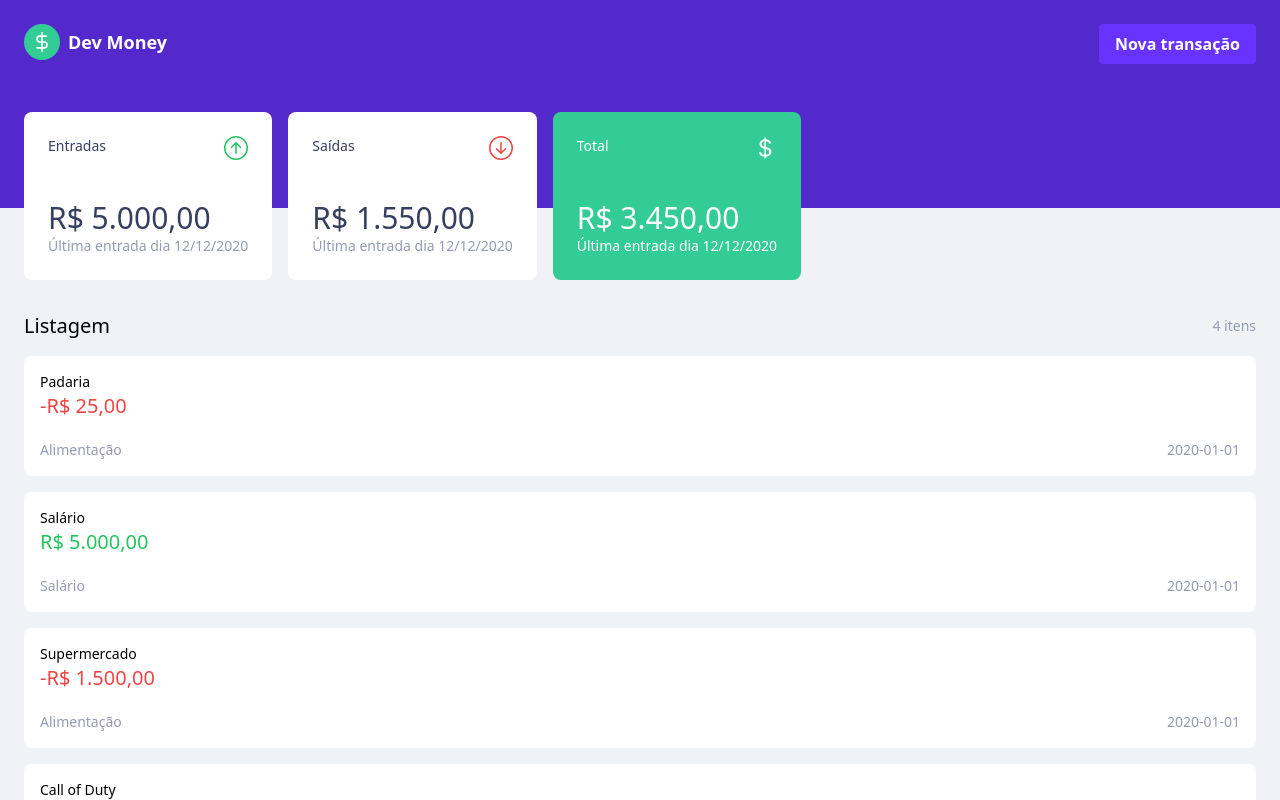
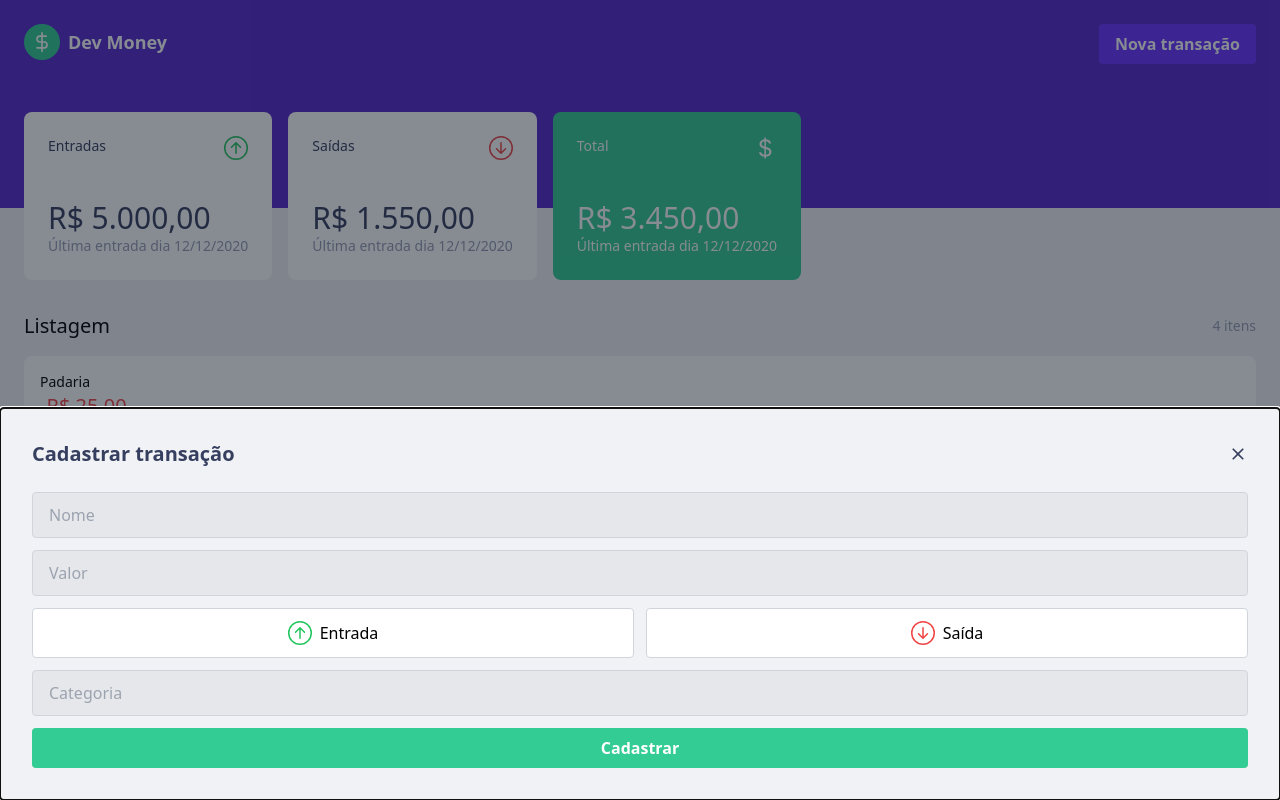
Before and after one commit to matheusteixeira7/react-money, a Next.js app: page / in a window 1280 px wide. Shown: the top 800 px of the page. Built offline with nearby package versions, Linux system fonts and the light colour scheme.

Commit message:
feat: add modal interface

```diff
--- a/package.json
+++ b/package.json
@@ -9,11 +9,15 @@
     "lint": "next lint"
   },
   "dependencies": {
+    "@headlessui/react": "^1.6.4",
+    "@heroicons/react": "^1.0.6",
+    "@types/react-modal": "^3.13.1",
     "axios": "^0.27.2",
     "next": "12.1.6",
     "react": "18.2.0",
     "react-dom": "18.2.0",
-    "react-icons": "^4.4.0"
+    "react-icons": "^4.4.0",
+    "react-modal": "^3.15.1"
   },
   "devDependencies": {
     "@types/node": "18.0.0",
--- /dev/null
+++ b/src/components/dashboard/AddTransactionModal.tsx
@@ -0,0 +1,84 @@
+import { useEffect, useState } from "react";
+import { BsArrowDownCircle, BsArrowUpCircle } from "react-icons/bs";
+import { IoMdClose } from "react-icons/io";
+
+interface IProps {
+  isOpen: boolean;
+  handleModal: () => void;
+}
+
+export const AddTransactionModal = ({ isOpen, handleModal }: IProps) => {
+  const [type, setType] = useState("");
+  const handleNewTransaction = (e: any) => {
+    console.log("new transaction");
+    handleModal();
+    e.preventDefault();
+  };
+  const handleCloseModal = () => {
+    handleModal();
+  };
+
+  useEffect(() => {
+    console.log(type);
+  });
+
+  return (
+    <div className="">
+      <div className="flex justify-between items-center">
+        <span className="font-semibold text-titles text-xl">
+          Cadastrar transação
+        </span>
+        <IoMdClose
+          className="text-titles text-xl hover:cursor-pointer"
+          onClick={handleCloseModal}
+        />
+      </div>
+
+      <form onSubmit={handleNewTransaction}>
+        <input
+          className="appearance-none block w-full bg-gray-200 text-gray-700 border border-gray-300 rounded py-3 px-4 mb-3 mt-6 leading-tight focus:outline-none focus:bg-white"
+          id="grid-first-name"
+          type="text"
+          placeholder="Nome"
+        ></input>
+        <input
+          className="appearance-none block w-full bg-gray-200 text-gray-700 border border-gray-300 rounded py-3 px-4 mb-3 leading-tight focus:outline-none focus:bg-white"
+          id="grid-first-name"
+          type="number"
+          placeholder="Valor"
+        ></input>
+        <div className="grid grid-cols-2 gap-3 mb-3">
+          <div
+            className={`flex justify-center items-center hover:cursor-pointer border border-gray-300 py-3 px-4 rounded ${
+              type === "income" ? "bg-green-100" : "bg-white"
+            }`}
+            onClick={() => setType("income")}
+          >
+            <BsArrowUpCircle className={`mr-2 text-green-500 text-2xl`} />
+            <span className="">Entrada</span>
+          </div>
+          <div
+            className={`flex justify-center items-center  hover:cursor-pointer border border-gray-300 py-3 px-4 rounded ${
+              type === "outcome" ? "bg-red-100" : "bg-white"
+            }`}
+            onClick={() => setType("outcome")}
+          >
+            <BsArrowDownCircle className={`mr-2 text-red-500 text-2xl`} />
+            <span className="">Saída</span>
+          </div>
+        </div>
+        <input
+          className="appearance-none block w-full bg-gray-200 text-gray-700 border border-gray-300 rounded py-3 px-4 mb-3 leading-tight focus:outline-none focus:bg-white"
+          id="grid-first-name"
+          type="text"
+          placeholder="Categoria"
+        ></input>
+        <button className="bg-secondary hover:bg-buttonHover active:bg-buttonActive transition-all font-semibold text-white py-2 px-4 rounded w-full">
+          Cadastrar
+        </button>
+      </form>
+    </div>
+  );
+};
+
+// <AddTransactionModal isOpen={modalOpen} handleModal={handleModal} />
--- a/src/components/dashboard/DashboardHeader.tsx
+++ b/src/components/dashboard/DashboardHeader.tsx
@@ -1,6 +1,10 @@
 import { FiDollarSign } from "react-icons/fi";
 
-const DashboardHeader = () => {
+interface IProps {
+  openModal: () => void;
+}
+
+const DashboardHeader = ({ openModal }: IProps) => {
   return (
     <div>
       <header className="flex items-start justify-between bg-primary h-52 p-6">
@@ -11,7 +15,10 @@ const DashboardHeader = () => {
           <span className="text-white font-semibold text-lg">Dev Money</span>
         </div>
 
-        <button className="bg-button hover:bg-buttonHover active:bg-buttonActive transition-all font-semibold text-white py-2 px-4 rounded">
+        <button
+          onClick={openModal}
+          className="bg-button hover:bg-buttonHover active:bg-buttonActive transition-all font-semibold text-white py-2 px-4 rounded"
+        >
           Nova transação
         </button>
       </header>
--- /dev/null
+++ b/src/components/dashboard/ModalSelectButton.tsx
@@ -0,0 +1,34 @@
+import { BsArrowDownCircle, BsArrowUpCircle } from "react-icons/bs";
+
+interface IProps {
+  isActive: boolean;
+  title: string;
+  type: "income" | "outcome";
+  onClick: () => void;
+}
+
+export const ModalSelectButton = ({ isActive, title, type }: IProps) => {
+  const transactionType = type === "income" ? "text-green-500" : "text-red-500";
+  const icon =
+    type === "income" ? (
+      <BsArrowUpCircle className={`mr-2 ${transactionType} text-2xl`} />
+    ) : (
+      <BsArrowDownCircle className={`mr-2 ${transactionType} text-2xl`} />
+    );
+
+  const bgColor =
+    isActive && type === "income"
+      ? "bg-green-100"
+      : isActive && type === "outcome"
+      ? "bg-red-100"
+      : "bg-white";
+
+  return (
+    <button
+      className={`flex justify-center items-center ${bgColor} border border-gray-300 py-3 px-4 rounded`}
+    >
+      {icon}
+      <span className="">{title}</span>
+    </button>
+  );
+};
--- a/src/pages/index.tsx
+++ b/src/pages/index.tsx
@@ -1,6 +1,8 @@
 import axios from "axios";
 import type { NextPage } from "next";
 import { useEffect, useState } from "react";
+import Modal from "react-modal";
+import { AddTransactionModal } from "../components/dashboard/AddTransactionModal";
 import { DashboardHeader } from "../components/dashboard/DashboardHeader";
 import { MainCard } from "../components/dashboard/MainCard";
 import { TransactionList } from "../components/dashboard/TransactionList";
@@ -27,6 +29,14 @@ const Home: NextPage = () => {
   const [income, setIncome] = useState(0);
   const [outcome, setOutcome] = useState(0);
   const [balance, setBalance] = useState(0);
+  const [modalOpen, setModalOpen] = useState(true);
+
+  const handleModal = () => {
+    setModalOpen(!modalOpen);
+  };
+  const handleRequestClose = () => {
+    setModalOpen(false);
+  };
 
   useEffect(() => {
     const calculateIncome = (): number => {
@@ -56,10 +66,23 @@ const Home: NextPage = () => {
     setBalance(calculateBalance);
   }, [transactions]);
 
+  const handleOpenModal = () => {
+    setModalOpen(true);
+  };
+
   return (
-    <div className="bg-background h-full">
-      <DashboardHeader />
-
+    <div className="bg-background">
+      <DashboardHeader openModal={handleOpenModal} />
+      <Modal
+        isOpen={modalOpen}
+        onRequestClose={handleRequestClose}
+        ariaHideApp={false}
+        overlayClassName="bg-gray-900 bg-opacity-50 flex justify-center items-end fixed inset-0"
+        className="bg-background p-8 rounded w-full"
+        contentLabel="Adicione uma transação"
+      >
+        <AddTransactionModal isOpen={modalOpen} handleModal={handleModal} />
+      </Modal>
       <div className="transform -translate-y-24">
         <div className="flex overflow-auto mb-8 pl-6">
           <MainCard
@@ -81,14 +104,12 @@ const Home: NextPage = () => {
             lastTransaction="12/12/2020"
           />
         </div>
-
         <div className="px-6">
           <div className="flex justify-between items-center mb-4">
             <span className="text-xl">Listagem</span>
             <span className="font-medium text-sm text-text">4 itens</span>
           </div>
         </div>
-
         {transactions.map((transaction) => (
           <TransactionList
             key={transaction.id}
@@ -107,4 +128,19 @@ const Home: NextPage = () => {
   );
 };
 
+<style jsx>{`
+  .modal-overlay {
+    background-color: rgba(0, 0, 0, 0.5);
+    position: fixed;
+    top: 0;
+    left: 0;
+    bottom: 0;
+    right: 0;
+
+    display: flex;
+    justify-content: center;
+    align-items: end;
+  }
+`}</style>;
+
 export default Home;
```
Also changed, not shown: 1 other file (tests, documents, lock files or other folders).
